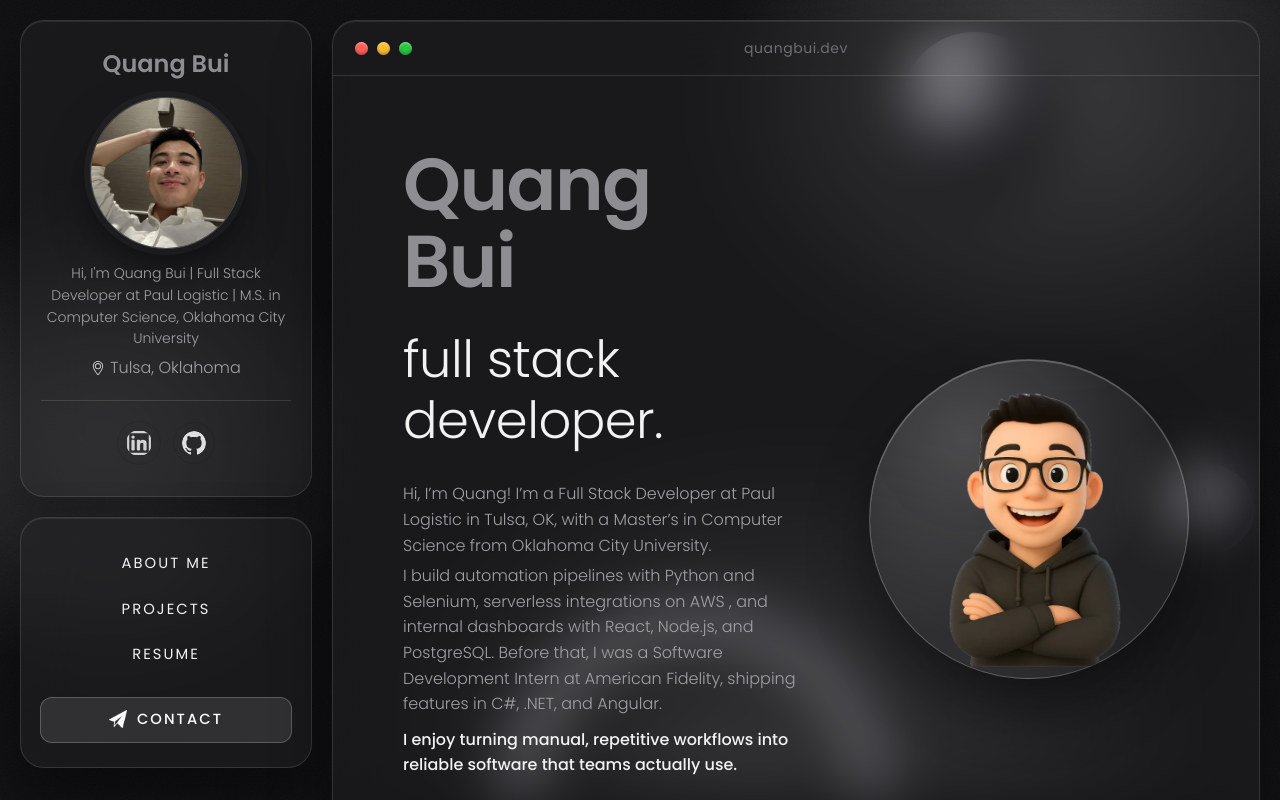
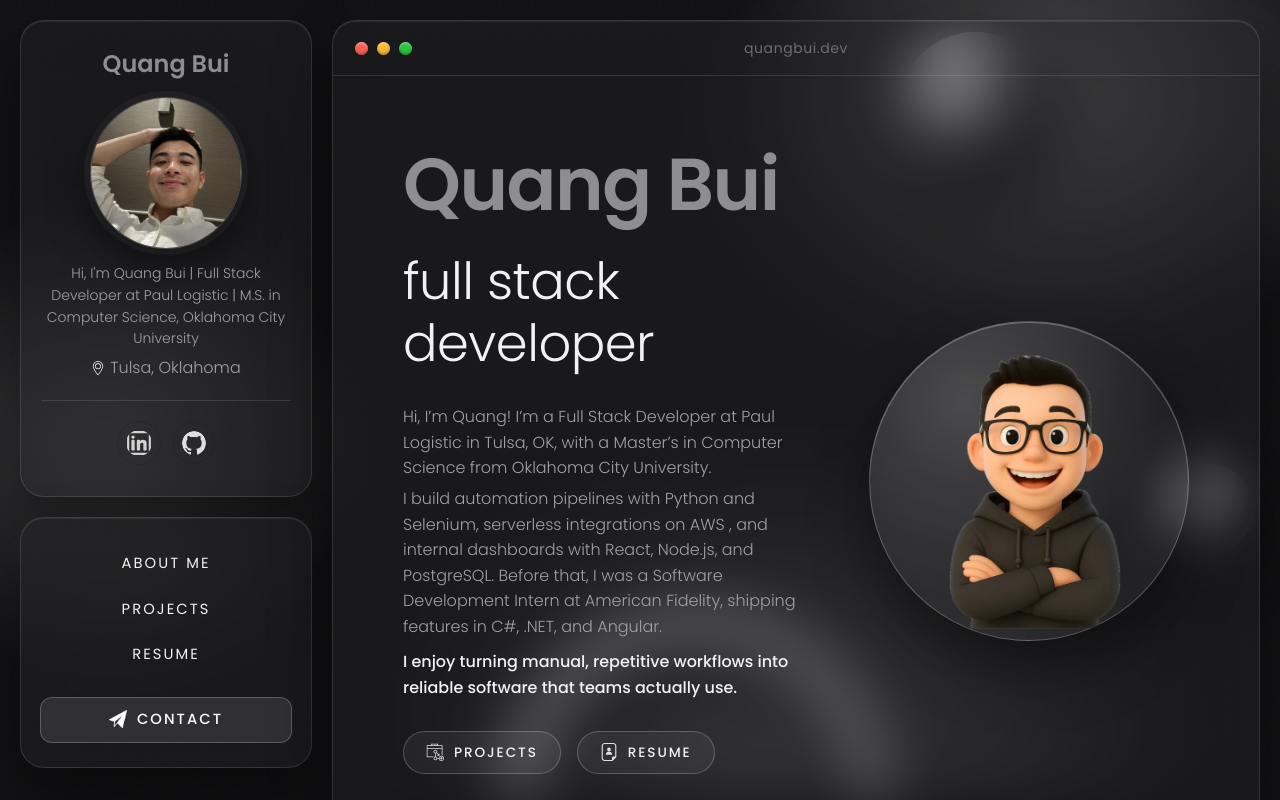
Before and after one commit to duyquangbui99/potfrolio-ui, a React (Create React App) app: page / in a window 1280 px wide. Shown: the top 800 px of the page. Built offline with nearby package versions, Linux system fonts and the light colour scheme.

Commit message:
small change

```diff
--- a/src/components/Aboutme.jsx
+++ b/src/components/Aboutme.jsx
@@ -21,8 +21,8 @@
             </div>
             <div className="about-me">
                 <div className="about-me-text">
-                    <h1 className="hero-name">Quang<br />Bui</h1>
-                    <h2 className="hero-role">full stack developer.</h2>
+                    <h1 className="hero-name">Quang Bui</h1>
+                    <h2 className="hero-role">full stack developer</h2>
                     <p>
                         Hi, I’m Quang! I’m a Full Stack Developer at Paul Logistic in Tulsa, OK, with a Master’s in Computer Science from Oklahoma City University.</p>
                     <p>  I build automation pipelines with Python and Selenium, serverless integrations on AWS , and internal dashboards with React, Node.js, and PostgreSQL. Before that, I was a Software Development Intern at American Fidelity, shipping features in C#, .NET, and Angular.</p>
```
